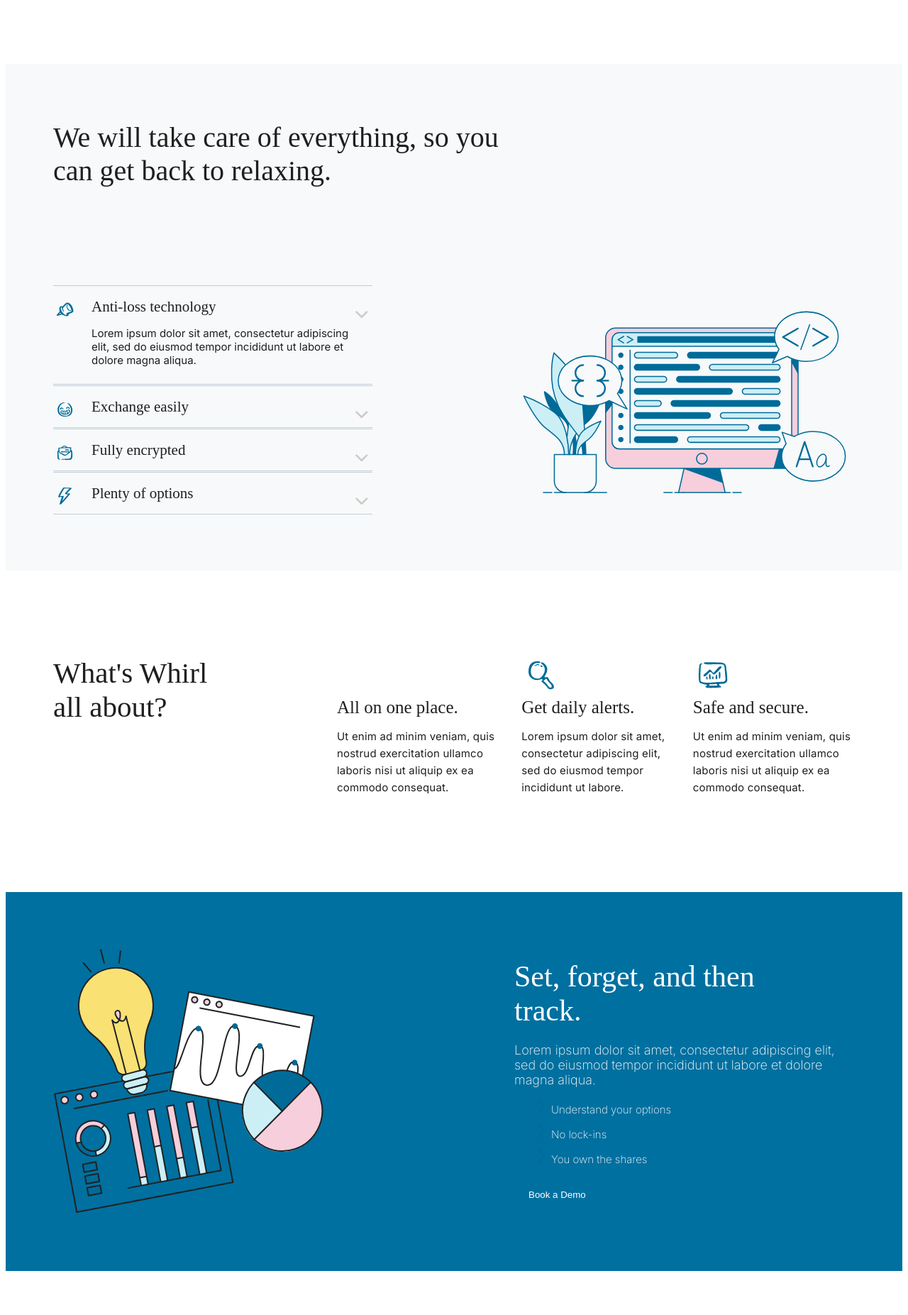
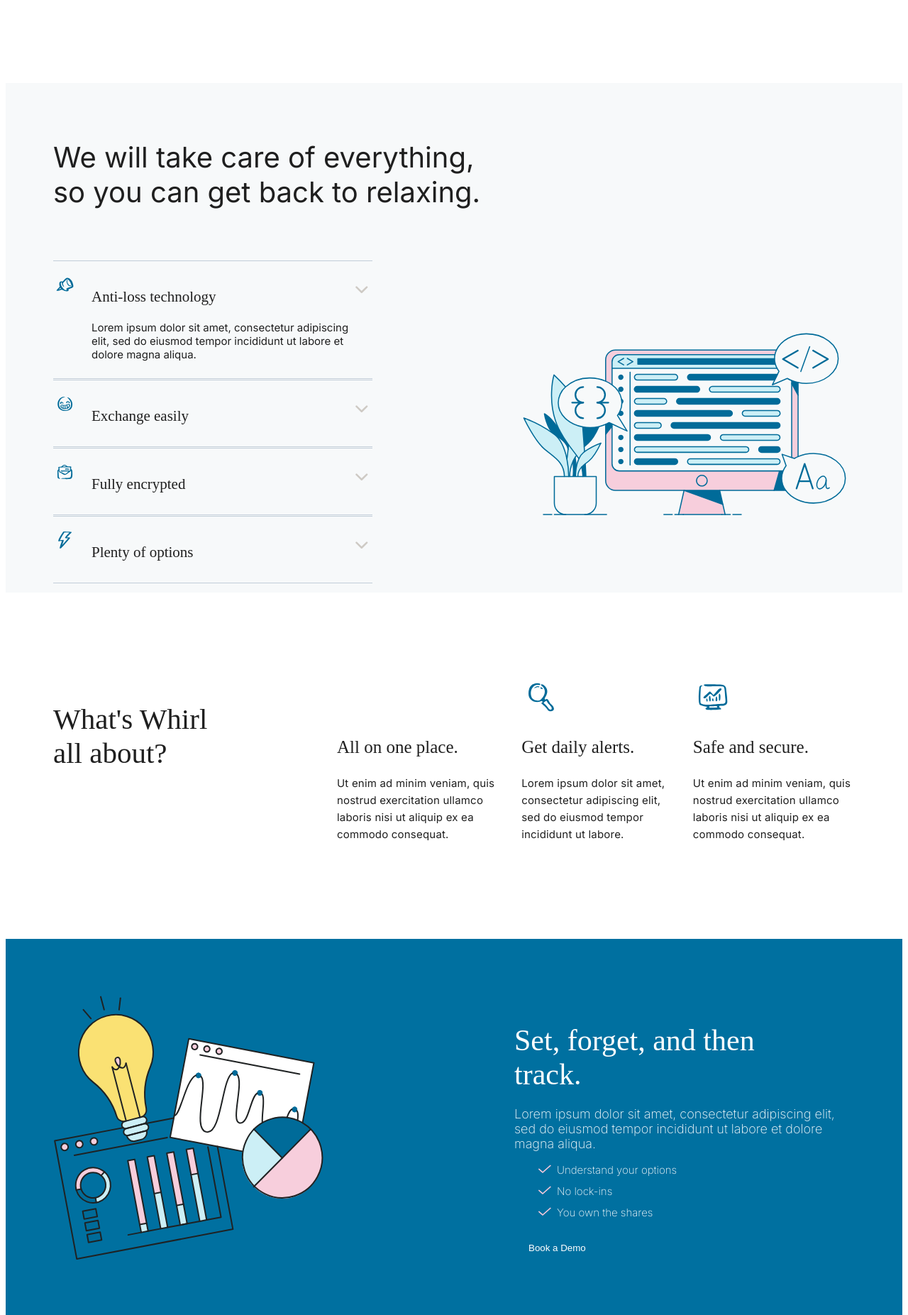
Before and after one commit to Aku52/veb_2_2_2, a plain HTML site: page index.html in a window 1280 px wide. Shown: the part 1187-3040 px from the top of the page at 71% size. Drawn offline with Linux system fonts and the light colour scheme.

Commit message:
sposob_2

```diff
--- a/index.html
+++ b/index.html
@@ -84,10 +84,10 @@
         </section>
         <section class="care">
             <div class="container">
-                <h2 class="care-title">
+                <h5 class="care-title">
                     We will take care of everything,
                     so you can get back to relaxing.
-                </h2>
+                </h5>
                 <div class="care-info-flex">
                     <div>
                         <div class="care-block">
@@ -187,9 +187,9 @@
                         ut labore et dolore magna aliqua.
                     </p>
                     <ul class="track-block-list">
-                        <li><img src="assets/Vector.svg" class='v'>Understand your options</li>
-                        <li><img  src="assets/Vector.svg"class='v'>No lock-ins</li>
-                        <li><img  src="assets/Vector.svg" class='v'>You own the shares</li>
+                        <li><img src="assets/Vector_galochka.svg" class='v'>Understand your options</li>
+                        <li><img  src="assets/Vector_galochka.svg"class='v'>No lock-ins</li>
+                        <li><img  src="assets/Vector_galochka.svg" class='v'>You own the shares</li>
                     </ul>
                     <button class="demo">Book a Demo</button>
                 </div>
@@ -331,12 +331,12 @@
                     <P class="pfff">Sign up for the latest news, company insights, and Whirl updates.</P>
                     <div>
                         <input class="input" type="text" name="username" id="username" placeholder="Your email">
-                        <img  src="assets/Vector.svg.">
+                        <img  src="assets/Vector.svg" alt="vector">
                       </div>
                 </div>
             </div>
 
-            <img class="baam" src="assets/Rectangle.svg" src="gfdg">
+            <img class="baam" src="assets/Rectangle.svg" alt="rectangle">
             <div class="booom">
                 <p>© 2022 Whirl. All Rights Reserved. Illustrations by
                     <span class="ohno">
--- a/style.css
+++ b/style.css
@@ -89,7 +89,10 @@ li {
 h2, h3 {
     font-family: "Fraunces", serif;
     font-weight: 400;
-    margin: 0;
+}
+h5{
+    font-weight: 400;
+    margin-bottom:200px;
 }
 .features-title {
     font-size: 25px;
@@ -143,6 +146,7 @@ h2, h3 {
     display: flex;
     justify-content: space-between;
     align-items: center;
+    top: 200px;
 }
 .care-block-img {
     display: flex;
@@ -376,8 +380,6 @@ h2, h3 {
     color: #235fdfc4;
 }
 
-
-
  .AAA2{
     display: grid;
     grid-template-columns: repeat(4, auto);
@@ -437,6 +439,7 @@ h2, h3 {
 }
 .ffffss{
     line-height: 0.19;
+    color: #235fdfc4 ;
 }
 .input{
     color: #212529;
```
